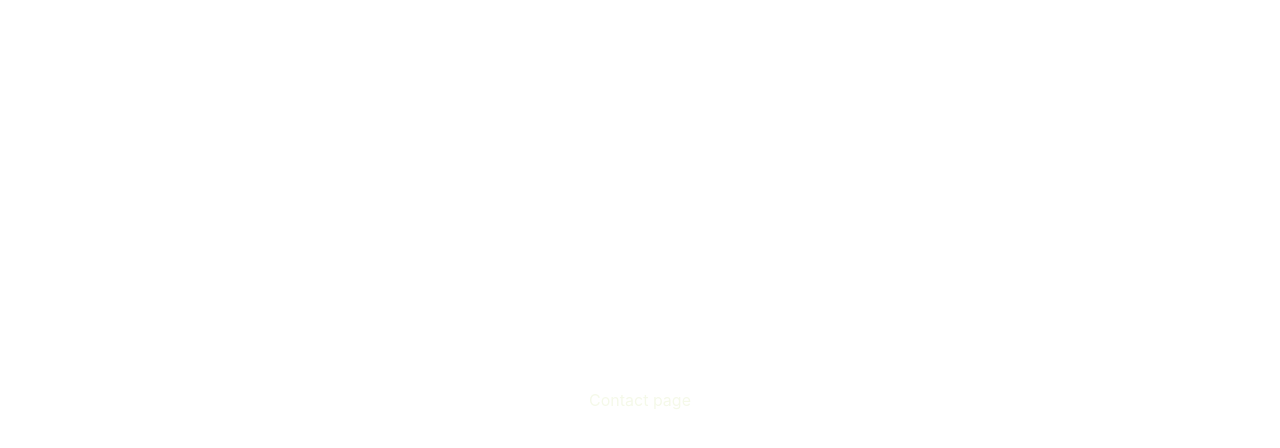
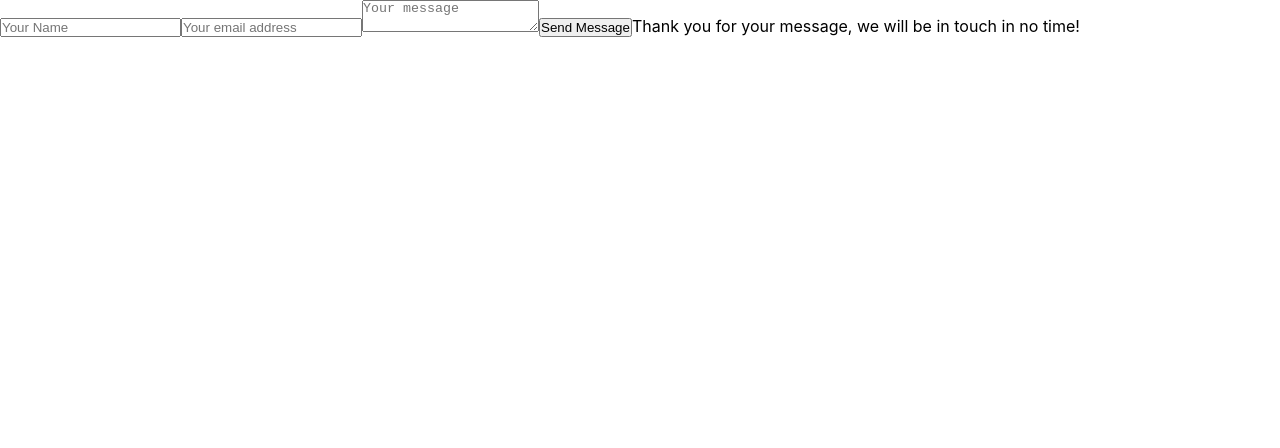
Before and after one commit to landon-thull/Portfolio-1, a React (Create React App) app in the folder my-app/: page /contact in a window 1280 px wide. Shown: the top 448 px of the page. Built offline with nearby package versions, Linux system fonts and the light colour scheme.

Commit message:
Built Contact Form, needs styling

```diff
--- a/my-app/package.json
+++ b/my-app/package.json
@@ -15,6 +15,7 @@
     "@types/react": "^17.0.39",
     "@types/react-dom": "^17.0.11",
     "@types/react-scroll": "^1.8.3",
+    "emailjs-com": "^3.2.0",
     "react": "^17.0.2",
     "react-dom": "^17.0.2",
     "react-router": "^6.2.1",
--- a/my-app/src/components/Contact.tsx
+++ b/my-app/src/components/Contact.tsx
@@ -1,19 +1,65 @@
-import { Container } from "@mui/material";
+import React, { useState } from "react";
+import emailjs, { init } from "emailjs-com";
 
-export default function Contact() {
+init("AjjZZsi3UM9dVtkDv");
+
+const Contact = () => {
+  const [name, setName] = useState("");
+  const [email, setEmail] = useState("");
+  const [message, setMessage] = useState("");
+  const [emailSent, setEmailSent] = useState(false);
+
+  const submit = () => {
+    if (name && email && message) {
+      const serviceId = "service_udpmfst";
+      const templateId = "template_daccss2";
+      const userId = "AjjZZsi3UM9dVtkDv";
+      const templateParams = {
+        name,
+        email,
+        message,
+      };
+
+      emailjs
+        .send(serviceId, templateId, templateParams, userId)
+        .then((response) => console.log(response))
+        .then((error) => console.log(error));
+
+      setName("");
+      setEmail("");
+      setMessage("");
+      setEmailSent(true);
+    } else {
+      alert("Please fill in all fields.");
+    }
+  };
+
   return (
-    <Container
-      sx={{
-        position: "relative",
-        width: "100vw",
-        height: "100vh",
-        justifyContent: "center",
-        alignItems: "center",
-        display: "flex",
-        color: "#F5F9E9",
-      }}
-    >
-      Contact page
-    </Container>
+    <div id="contact-form">
+      <input
+        type="text"
+        placeholder="Your Name"
+        value={name}
+        onChange={(e) => setName(e.target.value)}
+      />
+      <input
+        type="email"
+        placeholder="Your email address"
+        value={email}
+        onChange={(e) => setEmail(e.target.value)}
+      />
+      <textarea
+        placeholder="Your message"
+        value={message}
+        onChange={(e) => setMessage(e.target.value)}
+      ></textarea>
+      <button onClick={submit}>Send Message</button>
+
+      <span className={emailSent ? "visible" : "invisible"}>
+        Thank you for your message, we will be in touch in no time!
+      </span>
+    </div>
   );
-}
+};
+
+export default Contact;
```
Also changed, not shown: package.json (added, +7 -0 lines), 2 other files (tests, documents, lock files or other folders).
